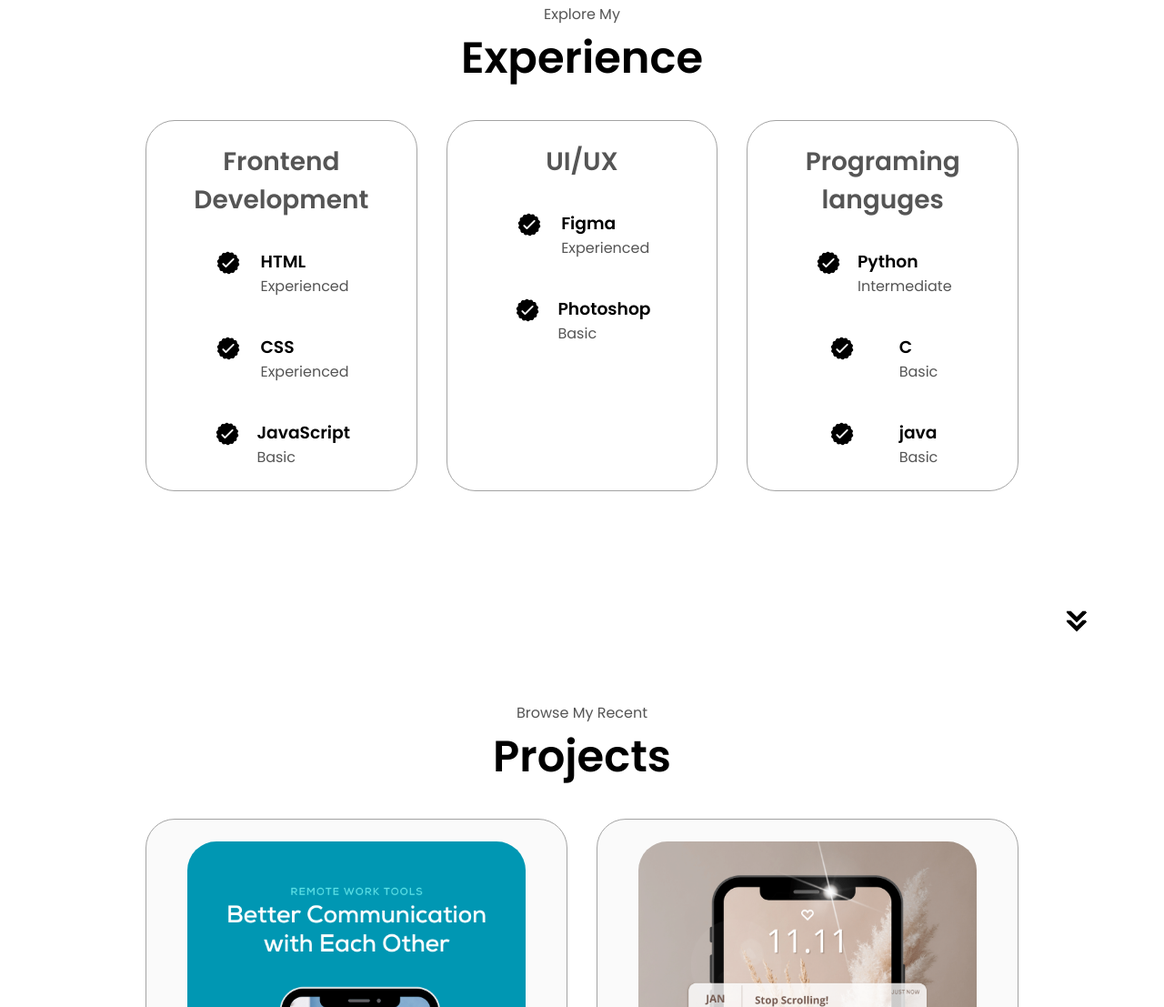
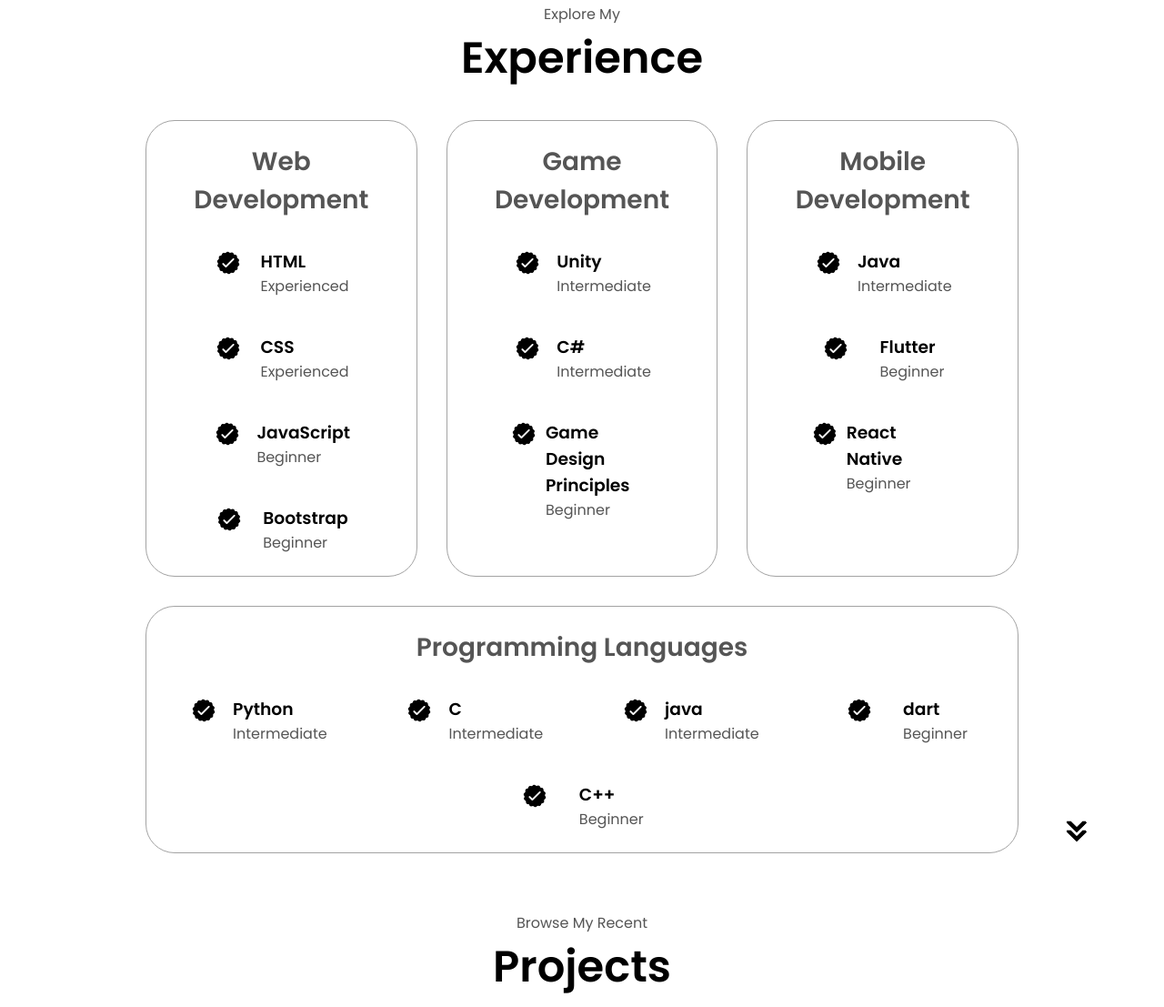
Before and after one commit to hazemMtira/my-portfolio, a plain HTML site: page index.html in a window 1280 px wide. Shown: the part 1693-2800 px from the top of the page at 91% size. Drawn offline with Linux system fonts and the light colour scheme.

Commit message:
major updates

```diff
--- a/index.html
+++ b/index.html
@@ -43,7 +43,7 @@
       <div class="section__text">
         <p class="section__text__p1">Hello, I'm</p>
         <h1 class="title">Hazem Mtira</h1>
-        <p class="section__text__p2">Frontend Developer</p>
+        <p class="section__text__p2">Software Developer</p>
         <div class="btn-container">
           <button
             class="btn btn-color-2"
@@ -102,7 +102,7 @@
           </div>
           <div class="text-container">
             <p>
-              As a student working on my bachelor’s degree, I’ve really grown to love UI/UX design. I enjoy the challenge of making things that look good and are easy for people to use. It’s exciting to learn how people think and design something that fits their needs. Every time I learn a new tool or skill, I get even more interested. It’s not just about making things look nice,it’s about making them work well, and that’s what keeps me excited every day.
+              As a student working on my bachelor’s degree, I’ve grown to love software development. Whether it’s mobile development, web development, or even game design, I enjoy the challenge of creating things that look good and are easy for people to use. I find it exciting to learn how people think and then design something that fits their needs. Every time I learn a new tool or skill, my interest grows even more. For me, it’s not just about making things look nice it’s about making them work well, and that’s what keeps me motivated every day.
             </p>
           </div>
         </div>
@@ -120,7 +120,7 @@
       <div class="experience-details-container">
         <div class="about-containers">
           <div class="details-container">
-            <h2 class="experience-sub-title">Frontend Development</h2>
+            <h2 class="experience-sub-title">Web Development</h2>
             <div class="article-container">
               <article>
                 <img
@@ -153,24 +153,7 @@
                 />
                 <div>
                   <h3>JavaScript</h3>
-                  <p>Basic</p>
-                </div>
-              </article>
-
-            </div>
-          </div>
-          <div class="details-container">
-            <h2 class="experience-sub-title">UI/UX</h2>
-            <div class="article-container">
-              <article>
-                <img
-                  src="./assets/checkmark.png"
-                  alt="Experience icon"
-                  class="icon"
-                />
-                <div>
-                  <h3>Figma</h3>
-                  <p>Experienced</p>
+                  <p>Beginner</p>
                 </div>
               </article>
               <article>
@@ -180,15 +163,93 @@
                   class="icon"
                 />
                 <div>
-                  <h3>Photoshop</h3>
-                  <p>Basic</p>
+                  <h3>Bootstrap</h3>
+                  <p>Beginner</p>
                 </div>
               </article>
 
             </div>
           </div>
           <div class="details-container">
-            <h2 class="experience-sub-title">Programing languges</h2>
+            <h2 class="experience-sub-title">Game Development</h2>
+            <div class="article-container">
+              <article>
+                <img
+                  src="./assets/checkmark.png"
+                  alt="Experience icon"
+                  class="icon"
+                />
+                <div>
+                  <h3>Unity</h3>
+                  <p>Intermediate</p>
+                </div>
+              </article>
+              <article>
+                <img
+                  src="./assets/checkmark.png"
+                  alt="Experience icon"
+                  class="icon"
+                />
+                <div>
+                  <h3>C#</h3>
+                  <p>Intermediate</p>
+                </div>
+              </article>
+              <article>
+                <img
+                  src="./assets/checkmark.png"
+                  alt="Experience icon"
+                  class="icon"
+                />
+                <div>
+                  <h3>Game Design Principles</h3>
+                  <p>Beginner</p>
+                </div>
+              </article>
+
+            </div>
+          </div>
+          <div class="details-container">
+            <h2 class="experience-sub-title">Mobile Development</h2>
+            <div class="article-container">
+              <article>
+                <img
+                  src="./assets/checkmark.png"
+                  alt="Experience icon"
+                  class="icon"
+                />
+                <div>
+                  <h3>Java</h3>
+                  <p>Intermediate</p>
+                </div>
+              </article>
+              <article>
+                <img
+                  src="./assets/checkmark.png"
+                  alt="Experience icon"
+                  class="icon"
+                />
+                <div>
+                  <h3>Flutter</h3>
+                  <p>Beginner</p>
+                </div>
+              </article>
+              <article>
+                <img
+                  src="./assets/checkmark.png"
+                  alt="Experience icon"
+                  class="icon"
+                />
+                <div>
+                  <h3>React Native</h3>
+                  <p>Beginner</p>
+                </div>
+              </article>
+
+            </div>
+          </div>
+          <div class="details-container">
+            <h2 class="experience-sub-title">Programming Languages</h2>
             <div class="article-container">
               <article>
                 <img
@@ -209,7 +270,7 @@
                 />
                 <div>
                   <h3>C</h3>
-                  <p>Basic</p>
+                  <p>Intermediate</p>
                 </div>
               </article>
               <article>
@@ -220,12 +281,35 @@
                 />
                 <div>
                   <h3>java</h3>
-                  <p>Basic</p>
+                  <p>Intermediate</p>
+                </div>
+              </article>
+              <article>
+                <img
+                  src="./assets/checkmark.png"
+                  alt="Experience icon"
+                  class="icon"
+                />
+                <div>
+                  <h3>dart</h3>
+                  <p>Beginner</p>
+                </div>
+              </article>
+              <article>
+                <img
+                  src="./assets/checkmark.png"
+                  alt="Experience icon"
+                  class="icon"
+                />
+                <div>
+                  <h3>C++</h3>
+                  <p>Beginner</p>
                 </div>
               </article>
 
             </div>
           </div>
+
       </div>
       <img
         src="./assets/arrow.png"
@@ -242,22 +326,22 @@
           <div class="details-container color-container">
             <div class="article-container">
               <img
-                src="./assets/project-1.png"
+                src="./assets/project-1.jpg"
                 alt="Project 1"
                 class="project-img"
               />
             </div>
-            <h2 class="experience-sub-title project-title">Project One</h2>
+            <h2 class="experience-sub-title project-title">My Portfolio</h2>
             <div class="btn-container">
               <button
                 class="btn btn-color-2 project-btn"
-                onclick="location.href='https://github.com/'"
+                onclick="location.href='https://github.com/hazemMtira/my-portfolio.git'"
               >
                 Github
               </button>
               <button
                 class="btn btn-color-2 project-btn"
-                onclick="location.href='https://github.com/'"
+                onclick="location.href='https://hazemmtira.netlify.app/'"
               >
                 Live Demo
               </button>
@@ -266,28 +350,28 @@
           <div class="details-container color-container">
             <div class="article-container">
               <img
-                src="./assets/project-2.png"
+                src="./assets/logo.PNG"
                 alt="Project 2"
                 class="project-img"
               />
             </div>
-            <h2 class="experience-sub-title project-title">Project Two</h2>
+            <h2 class="experience-sub-title project-title">ouqat</h2>
             <div class="btn-container">
               <button
                 class="btn btn-color-2 project-btn"
-                onclick="location.href='https://github.com/'"
+                onclick="location.href='https://github.com/mrsnifo/awqat-event-management-fyp-2025'"
               >
                 Github
               </button>
               <button
                 class="btn btn-color-2 project-btn"
-                onclick="location.href='https://github.com/'"
+                onclick="location.href='https://www.linkedin.com/posts/hazem-mtira-8347b0262_web-webdev-dev-activity-7325605051849191425-vocK?utm_source=share&utm_medium=member_desktop&rcm=ACoAAECLs6gBMS0Y5TlIxQKgEestXD76zoZSVto'"
               >
                 Live Demo
               </button>
             </div>
           </div>
-          <div class="details-container color-container">
+          <div class="details-container color-container" style="display: none;">
             <div class="article-container">
               <img
                 src="./assets/project-3.png"
```
Also changed, not shown: Assets/logo.PNG (added), Assets/profile-pic-2.png (deleted), Assets/project-1.jpg (added), Assets/project-1.png (deleted), Assets/project-2.png (deleted).
